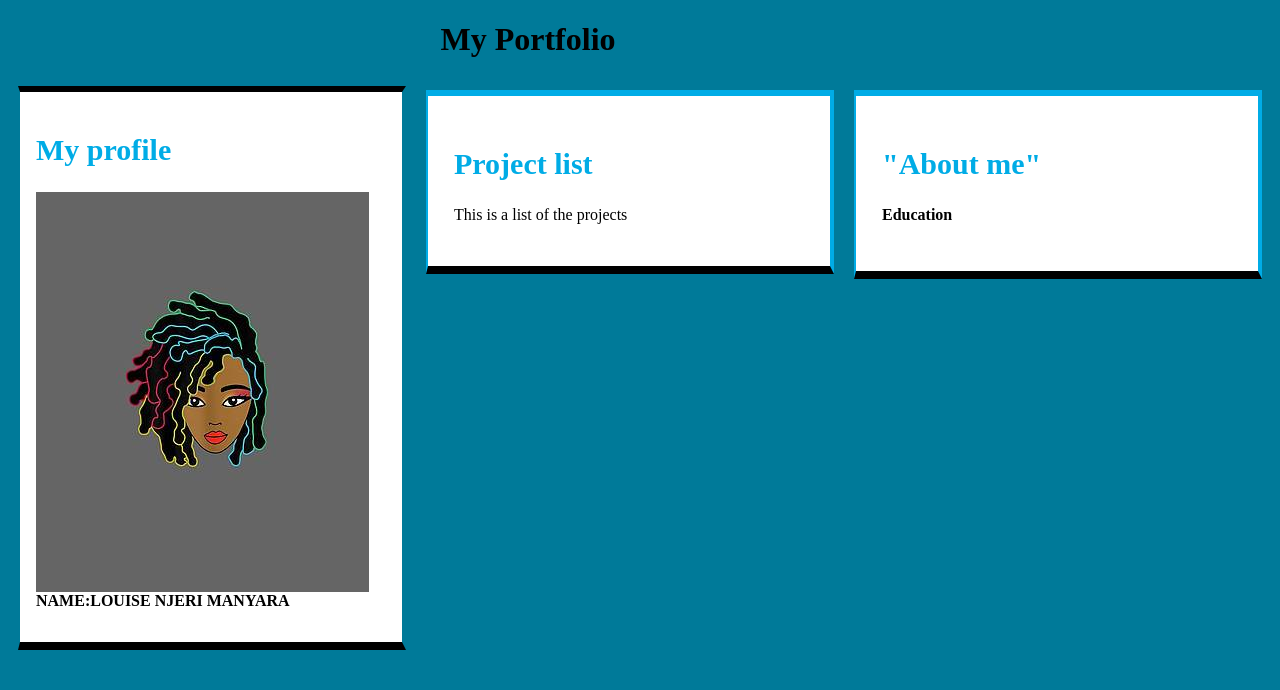
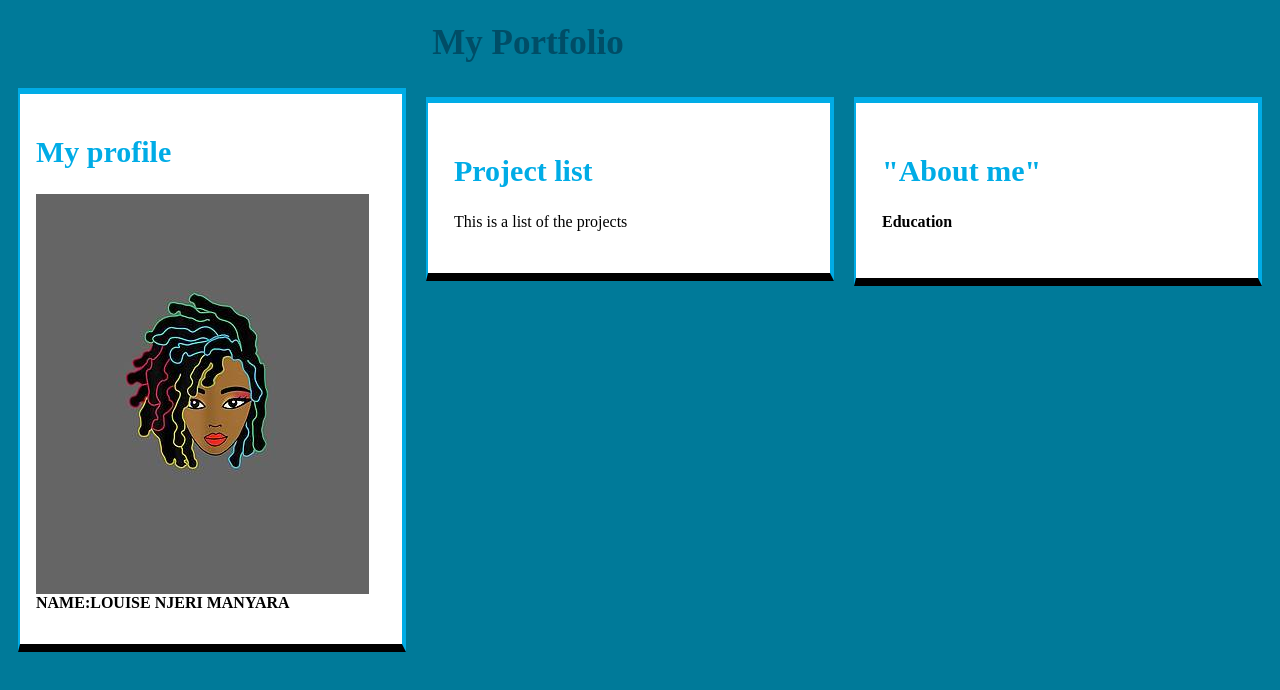
Before and after one commit to louisenje/Portfolio-project, a plain HTML site: page index.html in a window 1280 px wide. Drawn offline with Linux system fonts and the light colour scheme.

```diff
--- a/css/styles.css
+++ b/css/styles.css
@@ -2,6 +2,11 @@ h2{
     font-size: 30px;
     color:#00ace6;
     ;
+}
+h1{
+    font-size: 35px;
+    color:#004d66 ;
+
 }
 body{
     background-color:#007a99;
@@ -42,9 +47,9 @@ img {float: left;
 .column2{
     width: 350px;
     float: left;
-    border-left: 2px solid#007a99;
-  border-right: 4px solid #007a99;
-  border-top: 6px solid black;
+    border-left: 2px solid#00ace6;
+  border-right: 4px solid #00ace6;
+  border-top: 6px solid #00ace6;
   border-bottom: 8px solid black;
   padding: 16px;
   margin: 10px;
```
